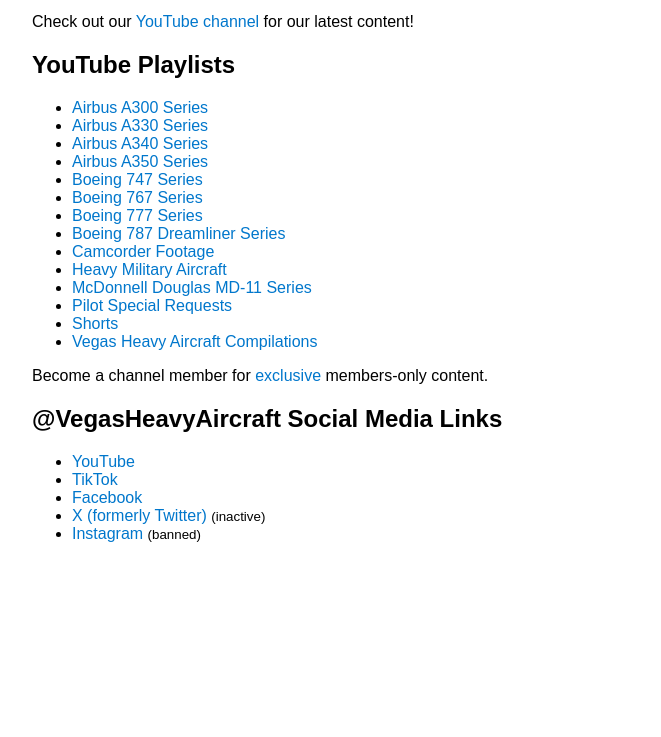
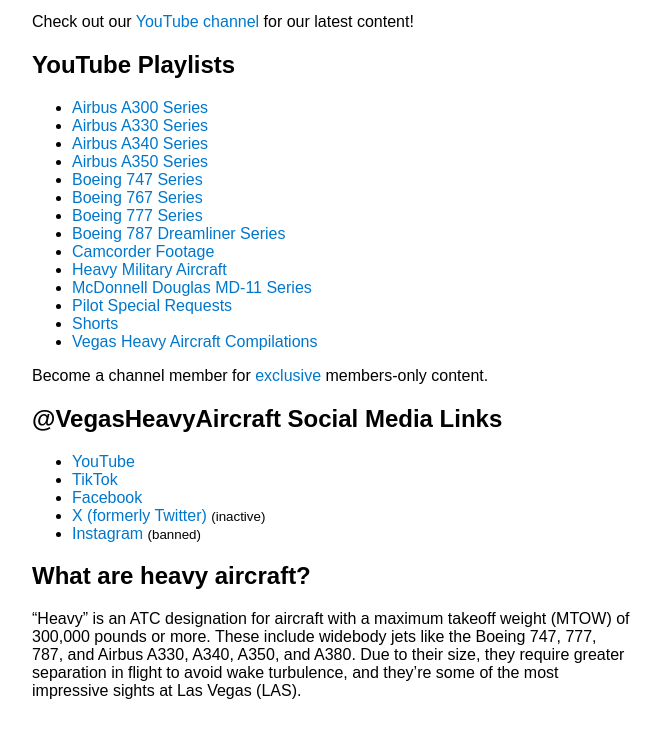
Before and after one commit to vegasheavyaircraft/about-vegasheavyaircraft, a plain HTML site: page index.html in a window 1280 px wide. Shown: the part 167-904 px from the top of the page, without its empty margins (308-969 px from the left). Before the commit the page ends 800 px from the top, so only its background shows below. Drawn offline with Linux system fonts and the light colour scheme.

Commit message:
Update index.html

```diff
--- a/index.html
+++ b/index.html
@@ -60,5 +60,9 @@
   <li><a href="https://x.com/HeavyAircraft" target="_blank" rel="noopener noreferrer">X (formerly Twitter)</a> <small>(inactive)</small></li>
   <li><a href="https://www.instagram.com/vegasheavyaircraft/" target="_blank" rel="noopener noreferrer">Instagram</a> <small>(banned)</small></li>
 </ul>
+  <h2>What are heavy aircraft?</h2>
+<p>
+  “Heavy” is an ATC designation for aircraft with a maximum takeoff weight (MTOW) of 300,000 pounds or more. These include widebody jets like the Boeing 747, 777, 787, and Airbus A330, A340, A350, and A380. Due to their size, they require greater separation in flight to avoid wake turbulence, and they’re some of the most impressive sights at Las Vegas (LAS).
+</p>
 </body>
 </html>
```
